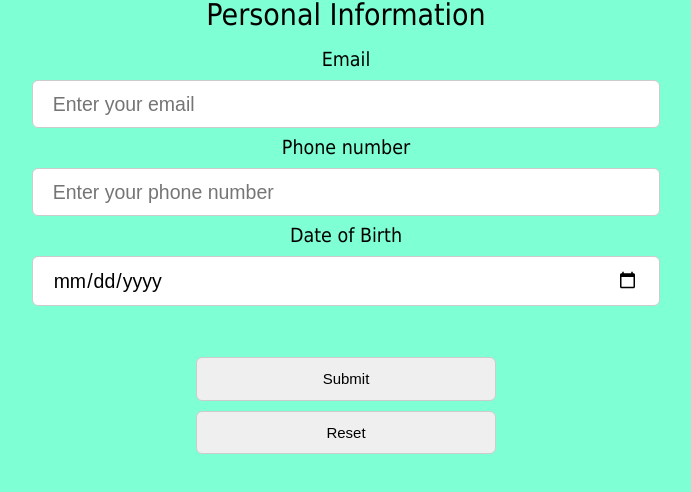
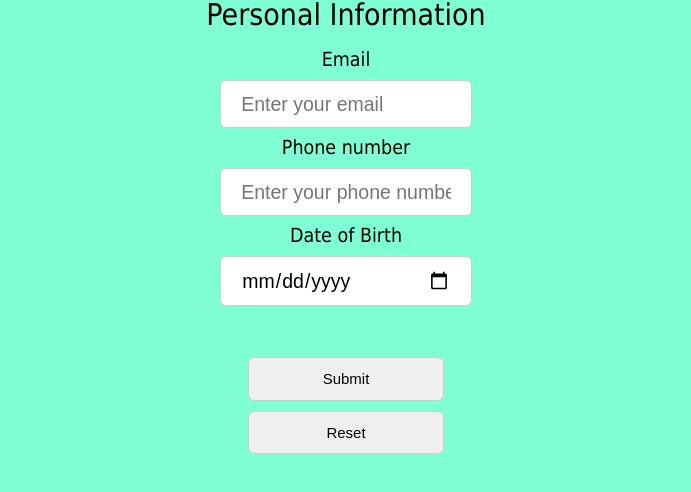
Before and after one commit to namnguyencong/lab2, a plain HTML site: page index.html in a window 1280 px wide. Shown: the whole page, without its empty margins (294-985 px from the left). Drawn offline with Linux system fonts and the light colour scheme.

Commit message:
update width in desktop view

```diff
--- a/css/style.css
+++ b/css/style.css
@@ -45,10 +45,10 @@ input {
 
 @media screen and (min-width: 768px) {
 	input {
-		width: 50%
+		width: 20%
 	}
 
 	#button {
-		width: 50%;
+		width: 80%;
 	}
 }
```
